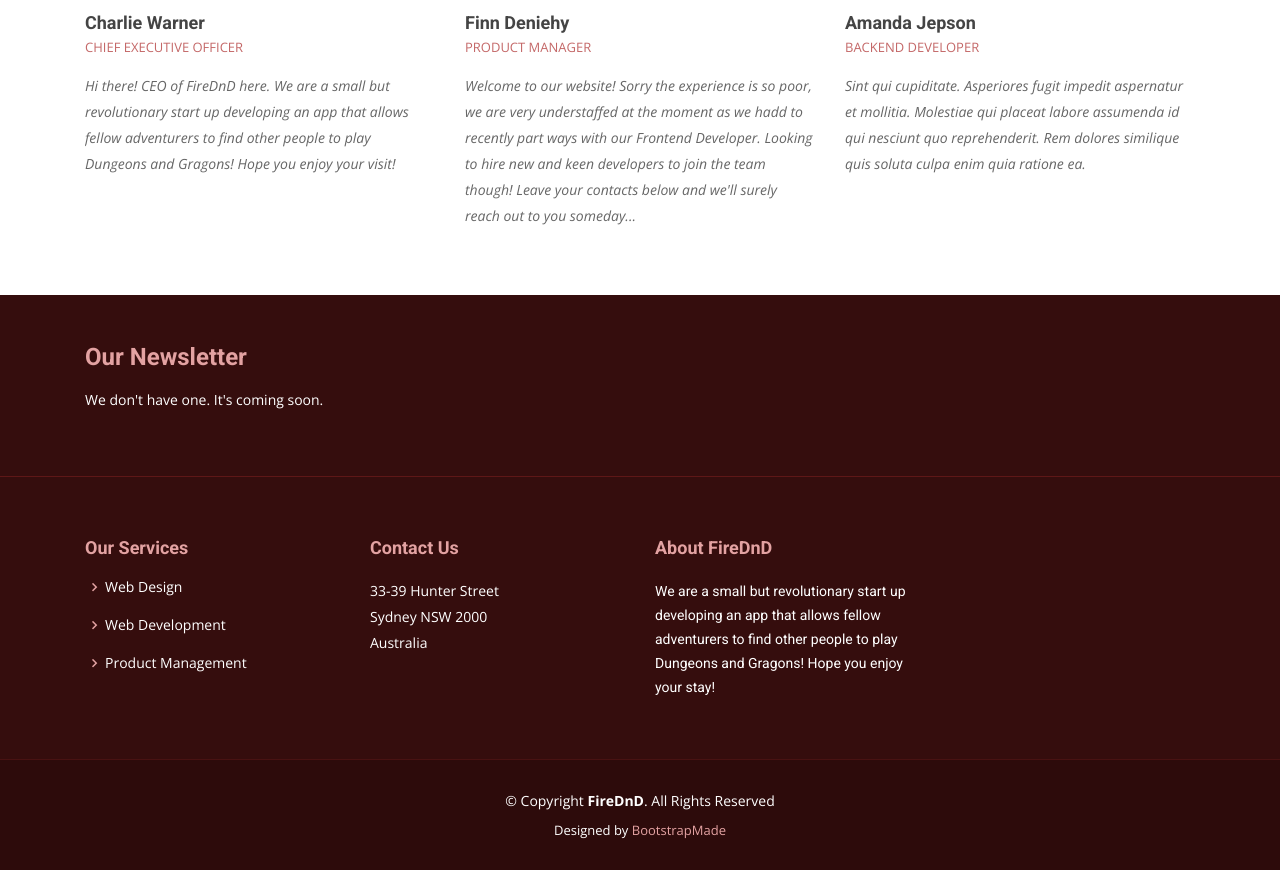
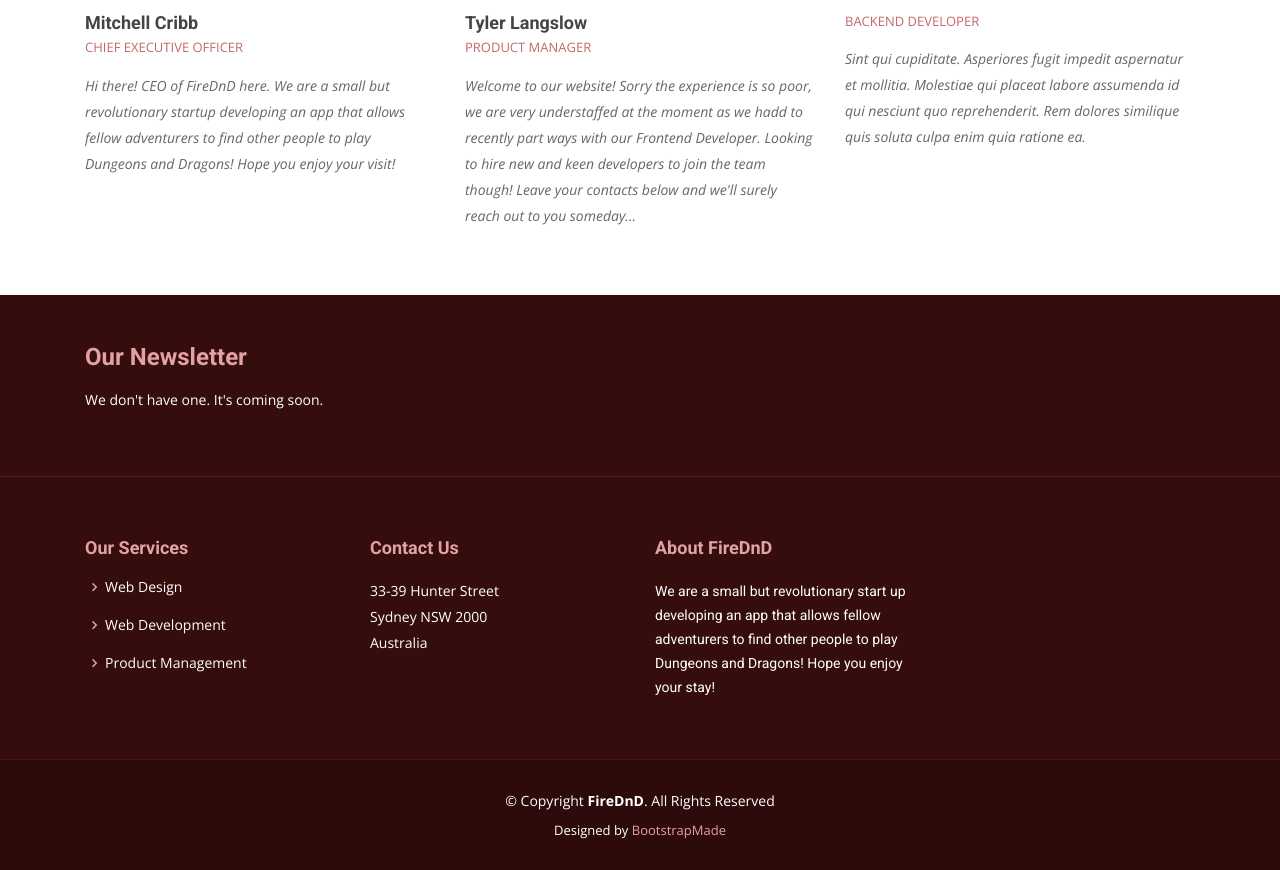
Before and after one commit to abiramen/2021-compclub-summer-ctf, a plain HTML site: page osint/firednd-src/team.html in a window 1280 px wide. Shown: the part 565-1435 px from the top of the page. Drawn offline with nearby package versions, Linux system fonts and the light colour scheme.

Commit message:
Update site content

```diff
--- a/osint/firednd-src/team.html
+++ b/osint/firednd-src/team.html
@@ -83,10 +83,10 @@
                 <img src="assets/img/team/team-1.jpg" class="img-fluid" alt="">
               </div>
               <div class="member-info">
-                <h4>Charlie Warner</h4>
+                <h4>Mitchell Cribb</h4>
                 <span>Chief Executive Officer</span>
-                <p>Hi there! CEO of FireDnD here. We are a small but revolutionary start up developing an app that
-                  allows fellow adventurers to find other people to play Dungeons and Gragons! Hope you enjoy your
+                <p>Hi there! CEO of FireDnD here. We are a small but revolutionary startup developing an app that
+                  allows fellow adventurers to find other people to play Dungeons and Dragons! Hope you enjoy your
                   visit!</p>
               </div>
             </div>
@@ -98,7 +98,7 @@
                 <img src="assets/img/team/team-2.jpg" class="img-fluid" alt="">
               </div>
               <div class="member-info">
-                <h4>Finn Deniehy</h4>
+                <h4>Tyler Langslow</h4>
                 <span>Product Manager</span>
                 <p>Welcome to our website! Sorry the experience is so poor, we are very understaffed at the moment as we
                   hadd to recently part ways with our Frontend Developer. Looking to hire new and keen developers to
@@ -107,13 +107,13 @@
             </div>
           </div>
 
-          <!-- ok, so i've removed robert from the team page. i've also blocked his "top secret personal page" from being visible to the web. i think we've got him! he thought he was real sneaky,,<div class="col-lg-4 col-md-6 d-flex align-items-stretch">
+          <!-- ok, so i've removed ryan from the team page. i've also blocked his "top secret personal page" from being visible to the web. i think we've got him! he thought he was real sneaky,,<div class="col-lg-4 col-md-6 d-flex align-items-stretch">
             <div class="member">
               <div class="member-img">
                 <img src="assets/img/team/team-3.jpg" class="img-fluid" alt="">
               </div>
               <div class="member-info">
-                <h4>Robert Northcote</h4>
+                <h4>Ryan Asher</h4>
                 <span>Frontend Developer</span>
                 <p>Ut enim possimus nihil cupiditate beatae. Veniam facere quae non qui necessitatibus rerum eos vero. Maxime sit sunt quo dolor autem est qui quaerat aliquid. Tenetur possimus qui enim.</p>
               </div>
@@ -126,7 +126,7 @@
                 <img src="assets/img/team/team-4.jpg" class="img-fluid" alt="">
               </div>
               <div class="member-info">
-                <h4>Amanda Jepson</h4>
+                <h4></h4>
                 <span>Backend Developer</span>
                 <p>Sint qui cupiditate. Asperiores fugit impedit aspernatur et mollitia. Molestiae qui placeat labore
                   assumenda id qui nesciunt quo reprehenderit. Rem dolores similique quis soluta culpa enim quia ratione
@@ -182,7 +182,7 @@
           <div class="col-lg-3 col-md-6 footer-info">
             <h3>About FireDnD</h3>
             <p>We are a small but revolutionary start up developing an app that
-              allows fellow adventurers to find other people to play Dungeons and Gragons! Hope you enjoy your
+              allows fellow adventurers to find other people to play Dungeons and Dragons! Hope you enjoy your
               stay!</p>
           </div>
 
```
Also changed, not shown: osint/firednd-src/about.html (+3 -2 lines), osint/firednd-src/contact.html (+3 -2 lines), osint/firednd-src/index.html (+3 -2 lines), osint/firednd-src/assets/img/team/team-3.jpg (deleted).
